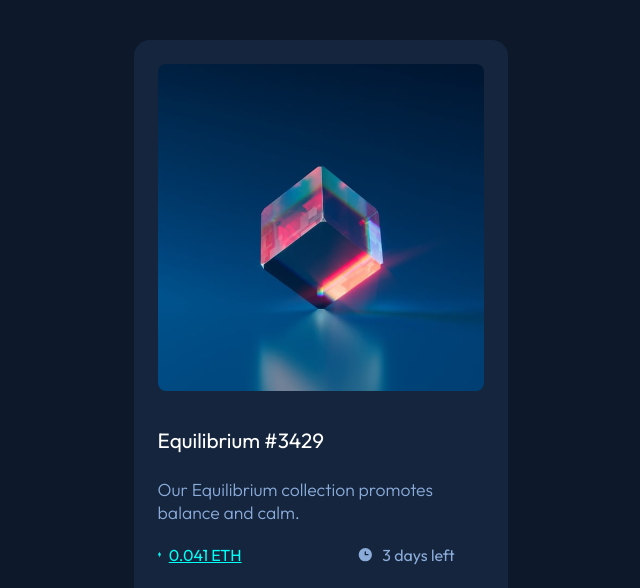
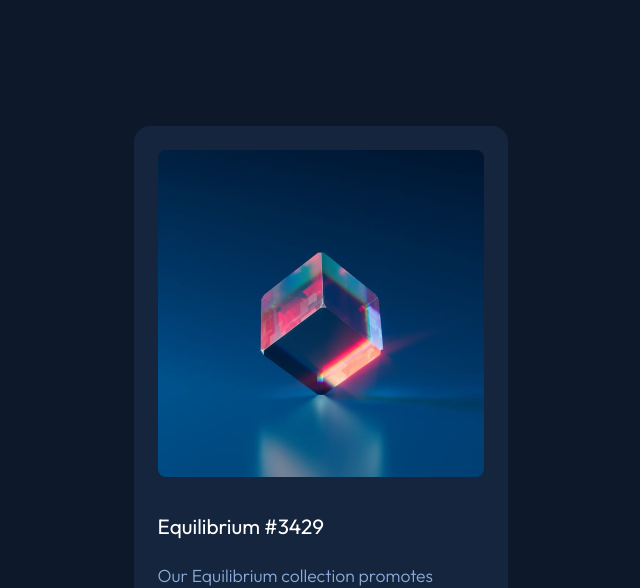
Before and after one commit to MauRamos0/nft-preview-card-component-main, a plain HTML site: page index.html in a window 1280 px wide. Shown: the top 588 px of the page, without its empty margins (319-959 px from the left). Drawn offline with Linux system fonts and the light colour scheme.

Commit message:
changed positioning

```diff
--- a/styles.css
+++ b/styles.css
@@ -22,6 +22,12 @@
 html {
   background-color: var(--very-dark-blue);
   font-family: "Outfit", sans-serif;
+}
+
+/* body styling */
+main {
+  align-items: center;
+  min-height: 100vh;
 }
 
 /* h1 styling */
@@ -113,7 +119,7 @@ h1 a:hover {
   height: 10%;
 }
 
-/* line styling */
+/* hr styling */
 hr {
   border: none;
   border-top: 0.5px solid var(--very-dark-blue-line);
```
